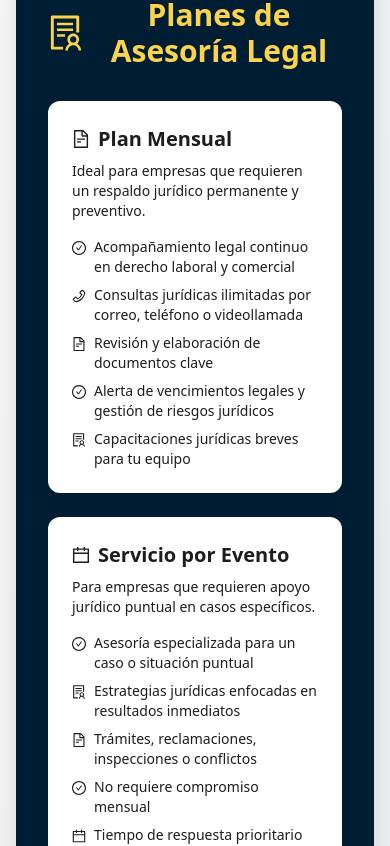
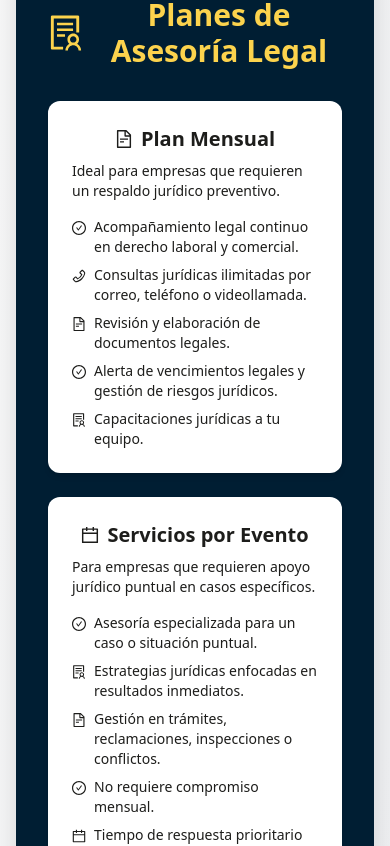
Before and after one commit to sazaba/legal360, a React (Vite) app: page / in a window 390 px wide. Shown: the part 4440-5286 px from the top of the page. Built offline with nearby package versions, Linux system fonts and the light colour scheme.

Commit message:
Formulario

```diff
--- a/src/pages/FormularioPlanes.jsx
+++ b/src/pages/FormularioPlanes.jsx
@@ -38,7 +38,7 @@ const FormularioPlanes = () => {
             <div className="flex flex-col md:flex-row w-full max-w-6xl rounded-2xl shadow-2xl overflow-hidden">
                 {/* Formulario compacto */}
                 <div className="bg-white w-full md:w-1/2 p-6 sm:p-8 border border-gray-200">
-                    <h2 className="text-xl sm:text-2xl font-bold text-[#001e33] mb-4 text-center sm:text-left">
+                    <h2 className="text-xl sm:text-2xl font-bold text-[#001e33] mb-4 text-center sm:text-center">
                         Agenda tu Diagnóstico Gratuito
                     </h2>
                     <p className="text-sm sm:text-base text-gray-700 leading-relaxed mt-2 mb-4">
@@ -128,42 +128,42 @@ const FormularioPlanes = () => {
                         <div className="grid grid-cols-1 sm:grid-cols-2 gap-6 text-left">
                             {/* Plan Mensual */}
                             <div className="bg-white text-[#1d1d1b] p-6 rounded-xl shadow-md hover:scale-[1.02] transition-transform duration-300">
-                                <h4 className="text-xl font-bold mb-2 flex items-center gap-2">
+                                <h4 className="text-xl font-bold mb-2 flex items-center justify-center gap-2 text-center">
                                     <FileTextOutlined className="text-lg text-[#001e33]" />
                                     Plan Mensual
                                 </h4>
                                 <p className="text-sm mb-4">
-                                    Ideal para empresas que requieren un respaldo jurídico permanente y preventivo.
+                                    Ideal para empresas que requieren un respaldo jurídico preventivo.
                                 </p>
                                 <ul className="mt-3 list-none space-y-2 text-sm">
                                     <li className="flex items-start gap-2">
                                         <CheckCircleOutlined className="mt-1 text-[#001e33]" />
-                                        Acompañamiento legal continuo en derecho laboral y comercial
+                                        Acompañamiento legal continuo en derecho laboral y comercial.
                                     </li>
                                     <li className="flex items-start gap-2">
                                         <PhoneOutlined className="mt-1 text-[#001e33]" />
-                                        Consultas jurídicas ilimitadas por correo, teléfono o videollamada
+                                        Consultas jurídicas ilimitadas por correo, teléfono o videollamada.
                                     </li>
                                     <li className="flex items-start gap-2">
                                         <FileTextOutlined className="mt-1 text-[#001e33]" />
-                                        Revisión y elaboración de documentos clave
+                                        Revisión y elaboración de documentos legales.
                                     </li>
                                     <li className="flex items-start gap-2">
                                         <CheckCircleOutlined className="mt-1 text-[#001e33]" />
-                                        Alerta de vencimientos legales y gestión de riesgos jurídicos
+                                        Alerta de vencimientos legales y gestión de riesgos jurídicos.
                                     </li>
                                     <li className="flex items-start gap-2">
                                         <SolutionOutlined className="mt-1 text-[#001e33]" />
-                                        Capacitaciones jurídicas breves para tu equipo
+                                        Capacitaciones jurídicas a tu equipo.
                                     </li>
                                 </ul>
                             </div>
 
                             {/* Servicio por Evento */}
                             <div className="bg-white text-[#1d1d1b] p-6 rounded-xl shadow-md hover:scale-[1.02] transition-transform duration-300">
-                                <h4 className="text-xl font-bold mb-2 flex items-center gap-2">
+                                <h4 className="text-xl font-bold mb-2 flex items-center justify-center gap-2 text-center">
                                     <CalendarOutlined className="text-lg text-[#001e33]" />
-                                    Servicio por Evento
+                                    Servicios por Evento
                                 </h4>
                                 <p className="text-sm mb-4">
                                     Para empresas que requieren apoyo jurídico puntual en casos específicos.
@@ -171,23 +171,23 @@ const FormularioPlanes = () => {
                                 <ul className="mt-3 list-none space-y-2 text-sm">
                                     <li className="flex items-start gap-2">
                                         <CheckCircleOutlined className="mt-1 text-[#001e33]" />
-                                        Asesoría especializada para un caso o situación puntual
+                                        Asesoría especializada para un caso o situación puntual.
                                     </li>
                                     <li className="flex items-start gap-2">
                                         <SolutionOutlined className="mt-1 text-[#001e33]" />
-                                        Estrategias jurídicas enfocadas en resultados inmediatos
+                                        Estrategias jurídicas enfocadas en resultados inmediatos.
                                     </li>
                                     <li className="flex items-start gap-2">
                                         <FileTextOutlined className="mt-1 text-[#001e33]" />
-                                        Trámites, reclamaciones, inspecciones o conflictos
+                                        Gestión en trámites, reclamaciones, inspecciones o conflictos.
                                     </li>
                                     <li className="flex items-start gap-2">
                                         <CheckCircleOutlined className="mt-1 text-[#001e33]" />
-                                        No requiere compromiso mensual
+                                        No requiere compromiso mensual.
                                     </li>
                                     <li className="flex items-start gap-2">
                                         <CalendarOutlined className="mt-1 text-[#001e33]" />
-                                        Tiempo de respuesta prioritario según disponibilidad
+                                        Tiempo de respuesta prioritario según disponibilidad.
                                     </li>
                                 </ul>
                             </div>
@@ -200,10 +200,11 @@ const FormularioPlanes = () => {
                             }}
                         >
                             <CalendarOutlined className="mr-2 text-lg align-middle" />
-                            AGENDA TU PRIMERA CONSULTA <br /> para realizar el diagnóstico de tus activos legales.
+                            AGENDA <br />TU PRIMERA CONSULTA
                         </p>
                     </div>
-                </div>            </div>
+                </div>
+            </div>
         </section>
     );
 };
```
